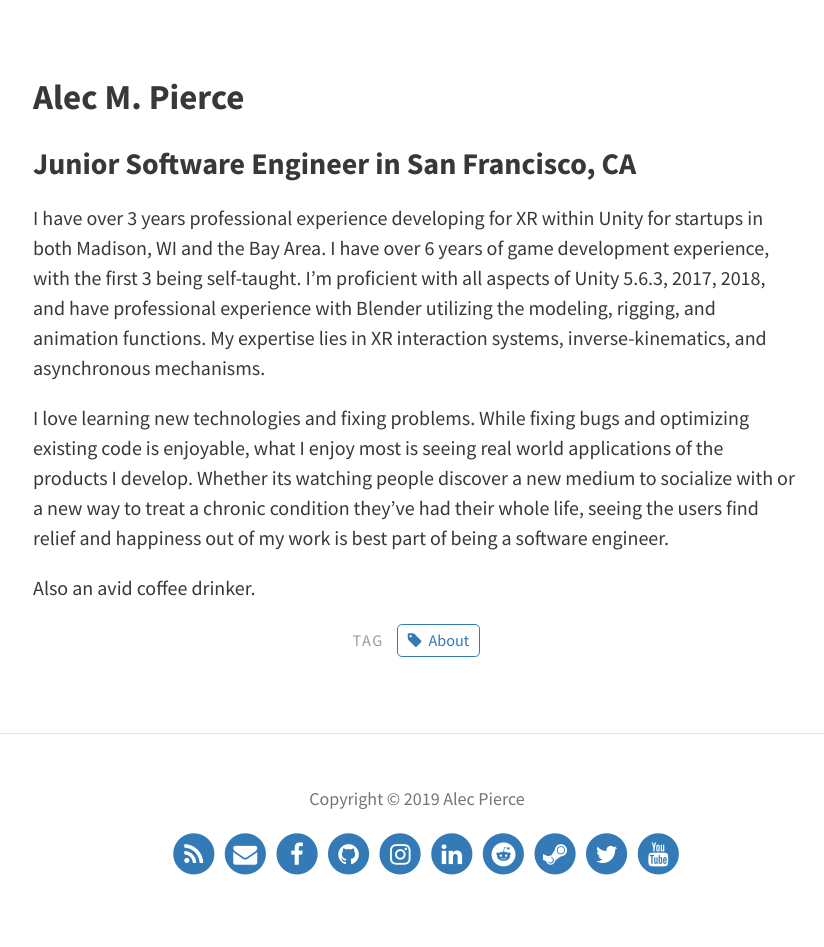
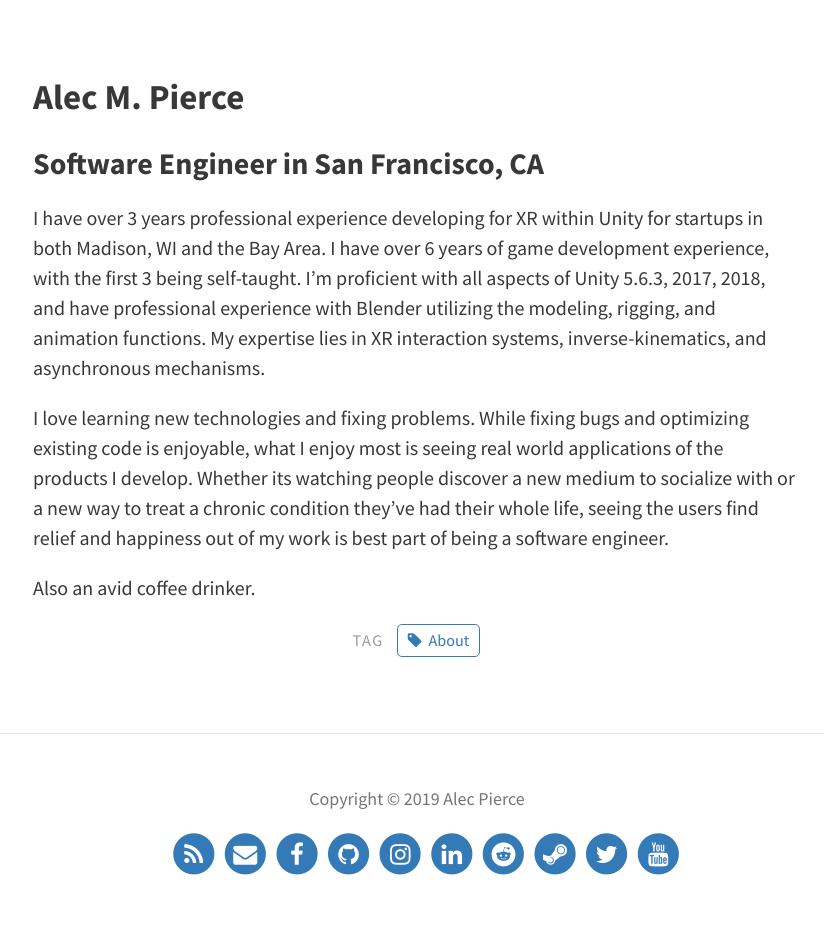
Before and after one commit to pierrce/pierrce.github.io, a Jekyll site: the page built from pages/about.md, in a window 1280 px wide. Shown: the part 350-1297 px from the top of the page, without its empty margins (223-1047 px from the left). Built offline with Jekyll 4.4.1, drawn with Linux system fonts in a browser that asks for light colours.

Commit message:
Title Change

```diff
--- a/pages/about.md
+++ b/pages/about.md
@@ -3,11 +3,13 @@ layout: page
 title: About
 permalink: /about/
 feature-img: "assets/img/pexels/coffee.jpg"
+
 tags: [About]
 ---
 
 ## Alec M. Pierce
-### Junior Software Engineer in San Francisco, CA
+### Software Engineer in San Francisco, CA
+
 
 I have over 3 years professional experience developing for XR within Unity for startups in both Madison, WI and the Bay Area. I have over 6 years of game development experience, with the first 3 being self-taught. I'm proficient with all aspects of Unity 5.6.3, 2017, 2018, and have professional experience with Blender utilizing the modeling, rigging, and animation functions. My expertise lies in XR interaction systems, inverse-kinematics, and asynchronous mechanisms.
 
```
